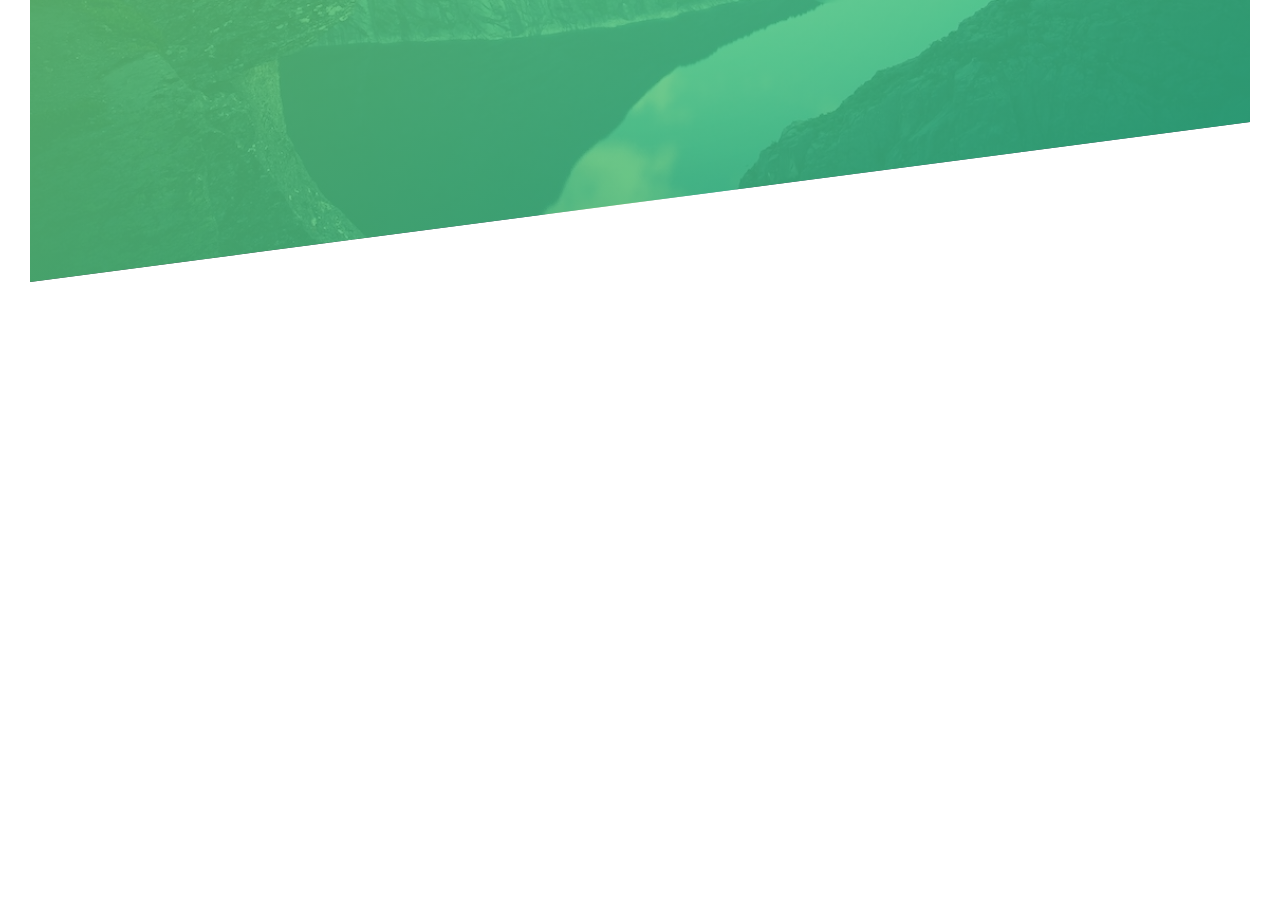
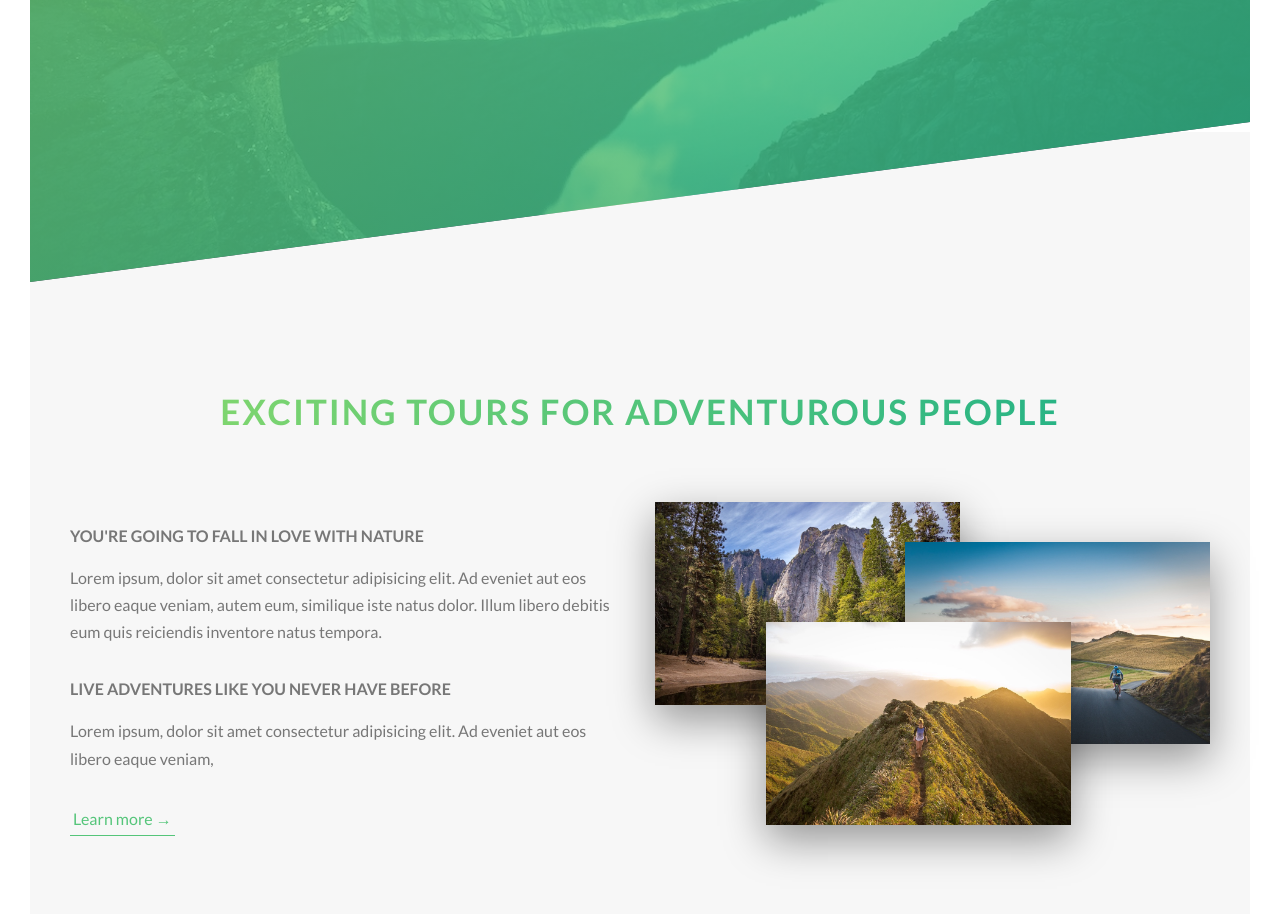
Before and after one commit to mercansezer/Natours, a website: page index.html in a window 1280 px wide. Shown: the part 508-1422 px from the top of the page. Before the commit the page ends 820 px from the top, so only its background shows below. Drawn offline with Linux system fonts and the light colour scheme.

Commit message:
About section finished, animations added

```diff
--- a/index.html
+++ b/index.html
@@ -51,5 +51,55 @@
         <a href="#" class="btn btn--white btn--animated">Discover our tours</a>
       </div>
     </header>
+
+    <main>
+      <section class="section-about">
+        <div class="u-center-text u-margin-bottom-big">
+          <h2 class="heading-secondary">
+            Exciting tours for adventurous people
+          </h2>
+        </div>
+        <div class="row grid--2">
+          <div>
+            <h3 class="heading-tertiary u-margin-bottom-small">
+              You're going to fall in love with nature
+            </h3>
+            <p class="paragraph">
+              Lorem ipsum, dolor sit amet consectetur adipisicing elit. Ad
+              eveniet aut eos libero eaque veniam, autem eum, similique iste
+              natus dolor. Illum libero debitis eum quis reiciendis inventore
+              natus tempora.
+            </p>
+            <h3 class="heading-tertiary u-margin-bottom-small">
+              Live adventures like you never have before
+            </h3>
+            <p class="paragraph">
+              Lorem ipsum, dolor sit amet consectetur adipisicing elit. Ad
+              eveniet aut eos libero eaque veniam,
+            </p>
+            <a href="#" class="btn-text">Learn more &rarr;</a>
+          </div>
+          <div>
+            <div class="composition">
+              <img
+                src="img/nat-1-large.jpg"
+                alt="Photo 1"
+                class="composition__photo composition__photo-1"
+              />
+              <img
+                src="img/nat-2-large.jpg"
+                alt="Photo 2"
+                class="composition__photo composition__photo-2"
+              />
+              <img
+                src="img/nat-3-large.jpg"
+                alt="Photo 3"
+                class="composition__photo composition__photo-3"
+              />
+            </div>
+          </div>
+        </div>
+      </section>
+    </main>
   </body>
 </html>
--- a/sass/abstracts/_typography.scss
+++ /dev/null
@@ -1,32 +0,0 @@
-body {
-  font-family: "Lato", sans-serif;
-  font-weight: 400;
-  /* font-size: 16px; */
-  line-height: 1.7;
-  color: $color-grey-dark;
-}
-
-.heading-primary {
-  color: $color-white;
-  text-transform: uppercase;
-
-  &--main {
-    display: block;
-    font-size: 6rem;
-    font-weight: 400;
-    letter-spacing: 3.5rem;
-    animation-name: moveInLeft;
-    animation-duration: 1s;
-    animation-timing-function: ease-out;
-  }
-  &--sub {
-    display: block;
-    font-size: 2rem;
-    font-weight: 700;
-    letter-spacing: 1.75rem;
-    margin-bottom: 6rem;
-    animation-name: moveInRight;
-    animation-duration: 1s;
-    animation-timing-function: ease-out;
-  }
-}
--- a/sass/base/_base.scss
+++ b/sass/base/_base.scss
@@ -10,6 +10,7 @@
 body {
   box-sizing: border-box;
   padding: 3rem;
+  overflow-x: hidden;
 }
 html {
   font-size: 62.5%;
--- /dev/null
+++ b/sass/base/_typography.scss
@@ -0,0 +1,67 @@
+body {
+  font-family: "Lato", sans-serif;
+  font-weight: 400;
+  /* font-size: 16px; */
+  line-height: 1.7;
+  color: $color-grey-dark;
+}
+
+.heading-primary {
+  color: $color-white;
+  text-transform: uppercase;
+
+  &--main {
+    display: block;
+    font-size: 6rem;
+    font-weight: 400;
+    letter-spacing: 3.5rem;
+    animation-name: moveInLeft;
+    animation-duration: 1s;
+    animation-timing-function: ease-out;
+  }
+  &--sub {
+    display: block;
+    font-size: 2rem;
+    font-weight: 700;
+    letter-spacing: 1.75rem;
+    margin-bottom: 6rem;
+    animation-name: moveInRight;
+    animation-duration: 1s;
+    animation-timing-function: ease-out;
+  }
+}
+
+.heading-secondary {
+  font-size: 3.5rem;
+  text-transform: uppercase;
+  font-weight: 700;
+  letter-spacing: 2px;
+
+  background-image: linear-gradient(
+    to right,
+    $color-primary-light,
+    $color-primary-dark
+  );
+  //It is used  to apply background color only for text.
+  -webkit-background-clip: text;
+  color: transparent;
+  display: inline-block;
+
+  transition: all 0.2s;
+  &:hover {
+    transform: skewX(15deg) skewY(2deg) scale(1.1);
+    text-shadow: -5rem 1rem 2rem rgba($color-black, 0.2);
+  }
+}
+
+.heading-tertiary {
+  font-size: 1.6rem;
+  font-weight: 700;
+  text-transform: uppercase;
+}
+.paragraph {
+  font-size: 1.6rem;
+  &:not(:last-child) {
+    margin-bottom: 3rem;
+  }
+}
--- /dev/null
+++ b/sass/base/_utilities.scss
@@ -0,0 +1,9 @@
+.u-center-text {
+  text-align: center !important;
+}
+.u-margin-bottom-big {
+  margin-bottom: 8rem !important;
+}
+.u-margin-bottom-small {
+  margin-bottom: 1.5rem !important;
+}
--- a/sass/components/_button.scss
+++ b/sass/components/_button.scss
@@ -54,4 +54,26 @@
     //During the animation delay period, it uses the value at 0% of the animation.
     animation-fill-mode: backwards;
   }
+  &-text {
+    &:link,
+    &:visited {
+      font-size: 1.6rem;
+      color: $color-primary;
+      text-decoration: none;
+      border-bottom: 1px solid $color-primary;
+      padding: 3px;
+      display: inline-block;
+      transition: all 0.2s;
+    }
+    &:hover {
+      background-color: $color-primary;
+      color: $color-white;
+      box-shadow: 0 1rem 2rem rgba($color-black, 0.15);
+      transform: translateY(-2px);
+    }
+    &:active {
+      box-shadow: 0 0.5rem 1rem rgba($color-black, 0.15);
+      transform: translateY(0);
+    }
+  }
 }
--- /dev/null
+++ b/sass/components/_composition.scss
@@ -0,0 +1,34 @@
+.composition {
+  position: relative;
+  &__photo {
+    width: 55%;
+    position: absolute;
+    transition: all 0.2s;
+    box-shadow: 0rem 1.5rem 4rem rgba($color-black, 0.4);
+    //dış kısımdaki borderla elementin içine boşluk koyar bunu border ile yapılamaz.
+    outline-offset: 2rem;
+    z-index: 10;
+    &-1 {
+      left: 0;
+      top: -2rem;
+    }
+    &-2 {
+      right: 0;
+      top: 2rem;
+    }
+    &-3 {
+      top: 10rem;
+      left: 20%;
+    }
+
+    &:hover {
+      outline: 2rem solid $color-primary;
+      transform: scale(1.05) translateY(-0.5rem);
+      box-shadow: 0 2.5rem 4rem rgba($color-black, 0.5);
+      z-index: 20;
+    }
+  }
+  &:hover &__photo:not(:hover) {
+    transform: scale(0.95);
+  }
+}
--- /dev/null
+++ b/sass/layout/_grid.scss
@@ -0,0 +1,11 @@
+.row {
+  max-width: 114rem;
+  margin: 0 auto;
+  gap: 3rem;
+}
+.grid {
+  &--2 {
+    display: grid;
+    grid-template-columns: 1fr 1fr;
+  }
+}
--- a/sass/layout/_navigation.scss
+++ b/sass/layout/_navigation.scss
@@ -22,8 +22,8 @@
       $color-primary-light,
       $color-primary-dark
     );
-    top: 6rem;
-    right: 6rem;
+    top: 6.5rem;
+    right: 6.5rem;
     z-index: 1000;
     height: 6rem;
     width: 6rem;
--- a/sass/main.scss
+++ b/sass/main.scss
@@ -1,10 +1,14 @@
+@import "abstracts/variables";
+
+@import "base/typography";
 @import "base/animations";
 @import "base/base";
-
-@import "abstracts/variables";
-@import "abstracts/typography";
+@import "base/utilities";
 
 @import "components/button";
-
+@import "components/composition";
 @import "layout/navigation";
 @import "layout/header";
+@import "layout/grid";
+
+@import "pages/home";
--- /dev/null
+++ b/sass/pages/_home.scss
@@ -0,0 +1,5 @@
+.section-about {
+  background-color: $color-grey-ligh-1;
+  padding: 25rem 0;
+  margin-top: -15rem;
+}
```
Also changed, not shown: css/style.css.
